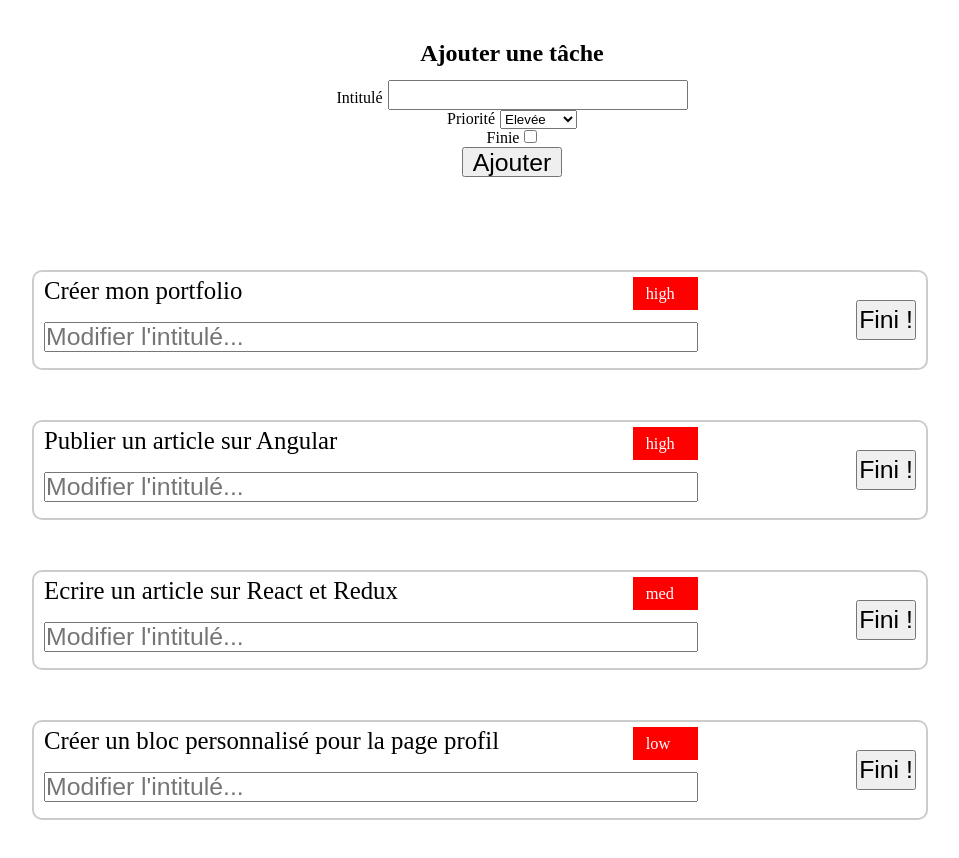
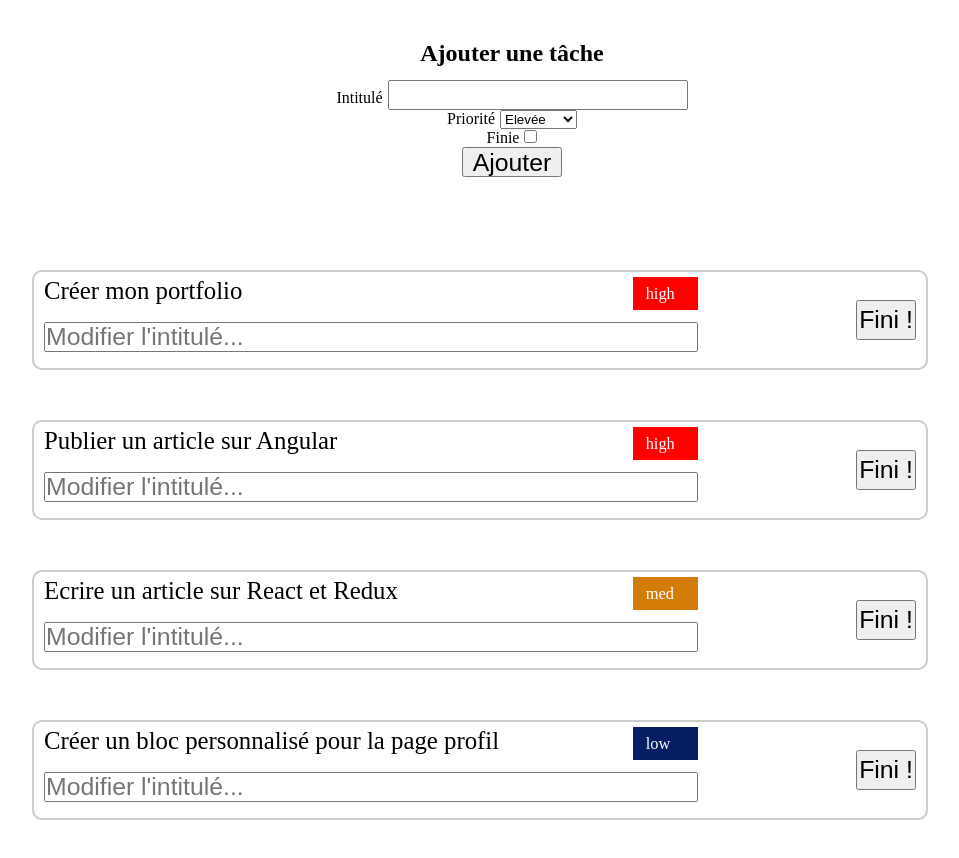
Before and after one commit to ThibaudFournes77/react-to-do-list, a React (Create React App) app: page / in a window 1280 px wide. Shown: the top 858 px of the page, without its empty margins (160-1119 px from the left). Built offline with nearby package versions, Linux system fonts and the light colour scheme.

Commit message:
Utiliser les props pour changer le style de la priorité de chaque tâche

```diff
--- a/src/components/Task.js
+++ b/src/components/Task.js
@@ -5,7 +5,7 @@ function Task(props) {
     <li className="task">
       <div className="task__content">
         <p className="task__label">{props.libelle}</p>
-        <p className="task__priority task__priority-high">{props.priority}</p>
+        <p className={`task__priority task__priority-${props.priority}`}>{props.priority}</p>
         <input type="text" className="task__input" placeholder="Modifier l'intitulé..." />
       </div>
       <button type="button" className="task__button">Fini !</button>
```
